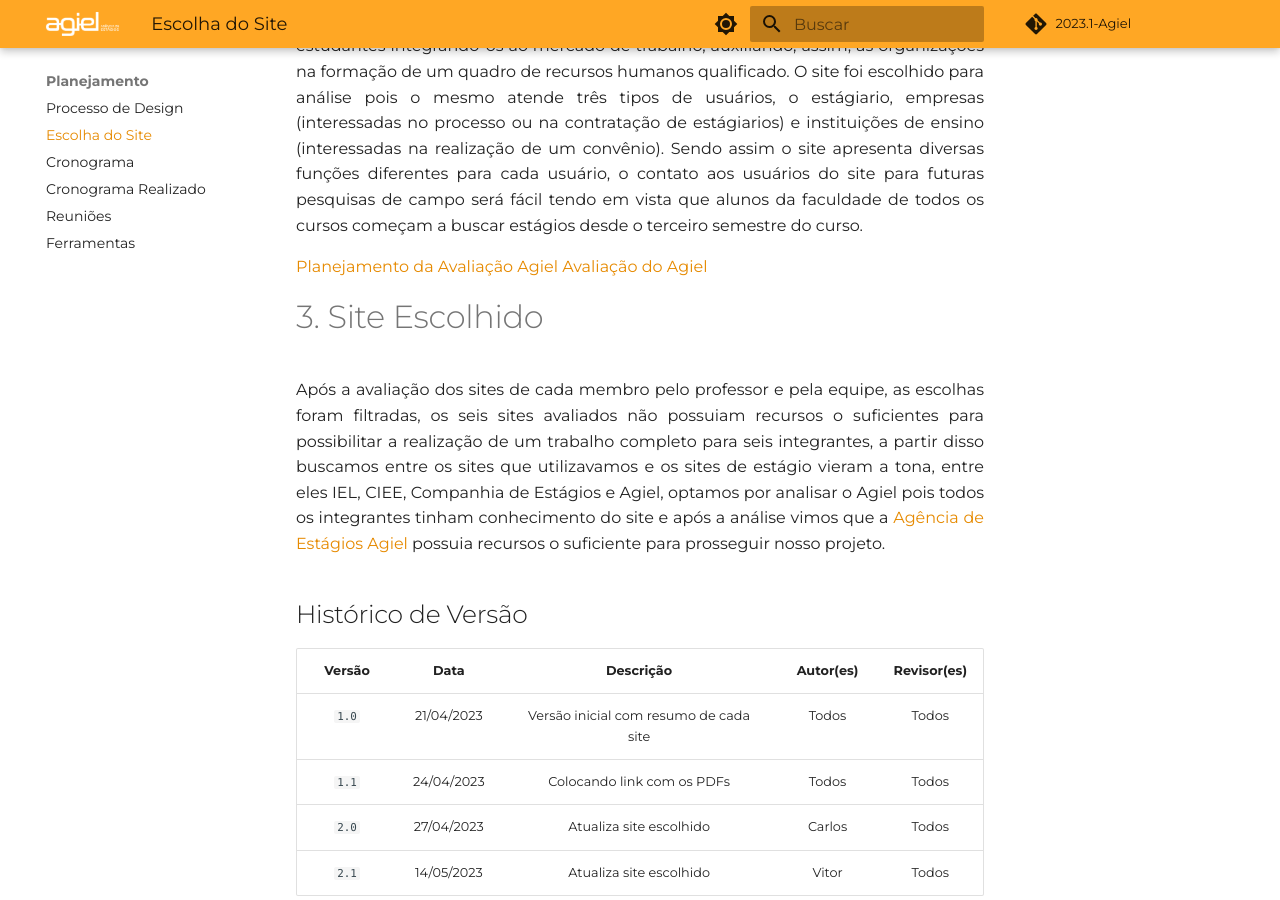
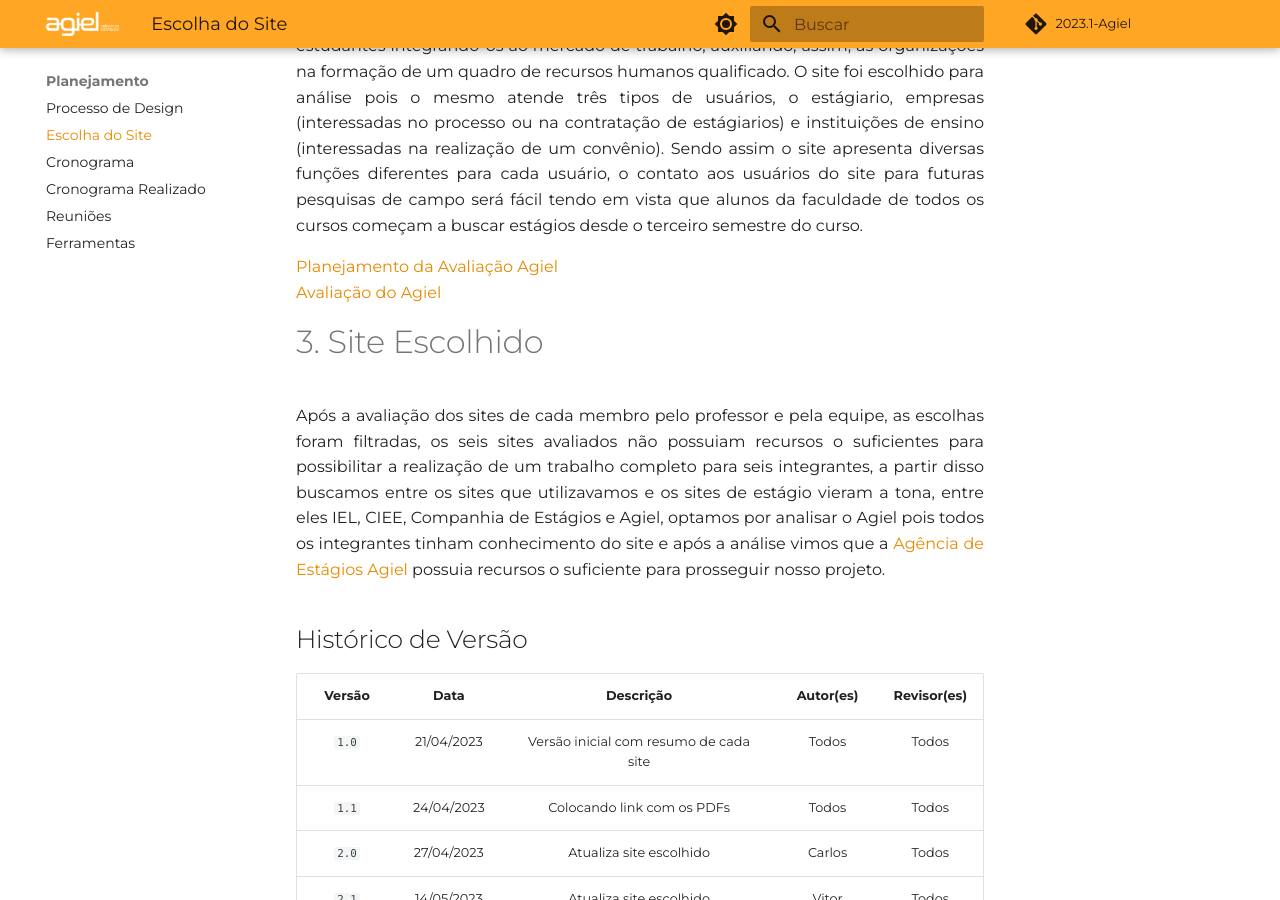
Before and after one commit to Interacao-Humano-Computador/2023.1-Agiel, an MkDocs documentation site: the page built from docs/planejamento/escolha_do_site.md, in a window 1280 px wide and 900 px high, scrolled down 3176 px. Built offline with MkDocs 1.6.1 and Material for MkDocs 9.7.7, drawn with Linux system fonts in a browser that asks for light colours; some web fonts are replaced; comment, search, counter and statistics services are not loaded.

```diff
--- a/docs/planejamento/escolha_do_site.md
+++ b/docs/planejamento/escolha_do_site.md
@@ -78,7 +78,7 @@ O <a href="https://horariodeonibusdf.com.br/">Horário de Ônibus DF</a> é um s
 A <a href="https://www.agiel.com.br/site/">Agência de Estágios - Agiel</a> é um site que tem o objetivo de recrutar e selecionar estudantes integrando-os ao mercado de trabalho, auxiliando, assim, as organizações na formação de um quadro de recursos humanos qualificado. O site foi escolhido para análise pois o mesmo atende três tipos de usuários, o estágiario, empresas (interessadas no processo ou na contratação de estágiarios) e instituições de ensino (interessadas na realização de um convênio). Sendo assim o site apresenta diversas funções diferentes para cada usuário, o contato aos usuários do site para futuras pesquisas de campo será fácil tendo em vista que alunos da faculdade de todos os cursos começam a buscar estágios desde o terceiro semestre do curso.
 </p>
 
-<a href="https://github.com/Interacao-Humano-Computador/2023.1-Agiel/blob/main/docs/assets/sites/Planejamento_Agiel.pdf">Planejamento da Avaliação Agiel</a>
+<a href="https://github.com/Interacao-Humano-Computador/2023.1-Agiel/blob/main/docs/assets/sites/Planejamento_Agiel.pdf">Planejamento da Avaliação Agiel</a><br>
 <a href="https://github.com/Interacao-Humano-Computador/2023.1-Agiel/blob/main/docs/assets/sites/Analise_Agiel.pdf">Avaliação do Agiel</a>
 
 # 3. Site Escolhido
```
